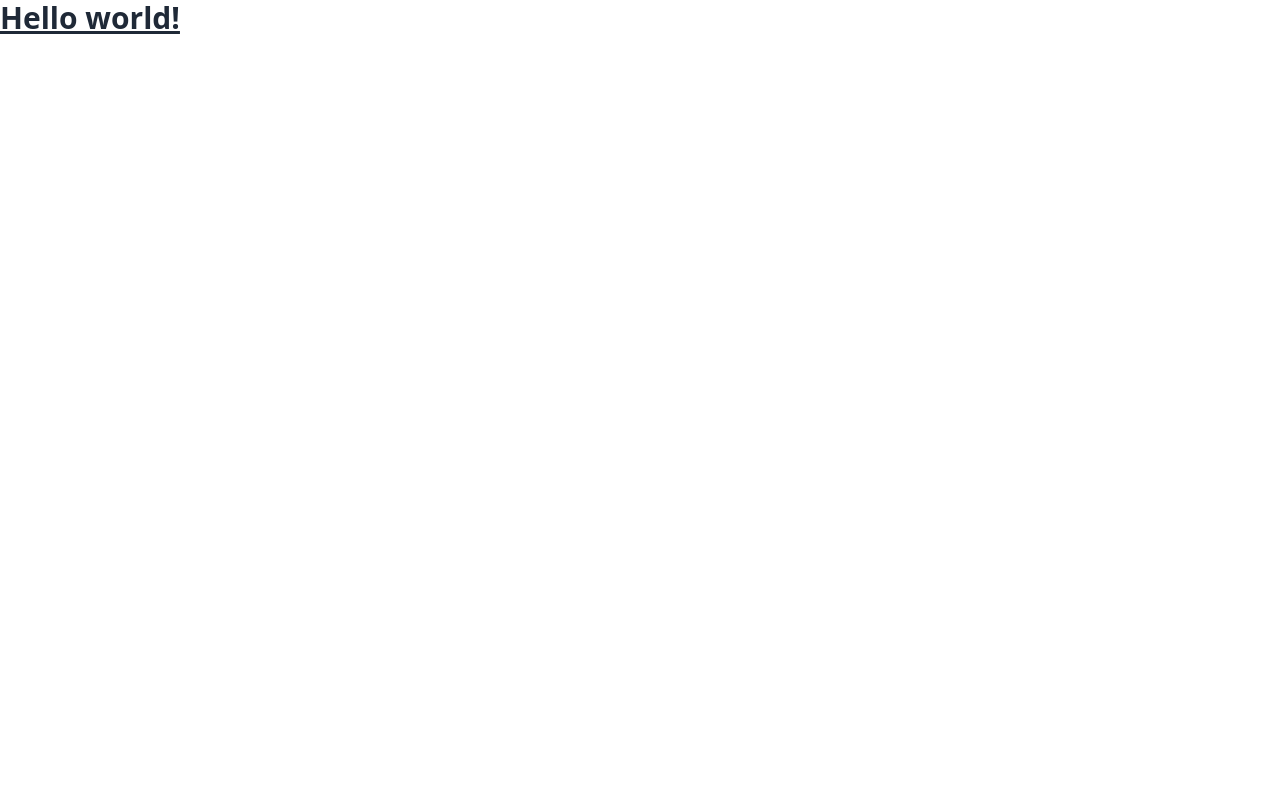
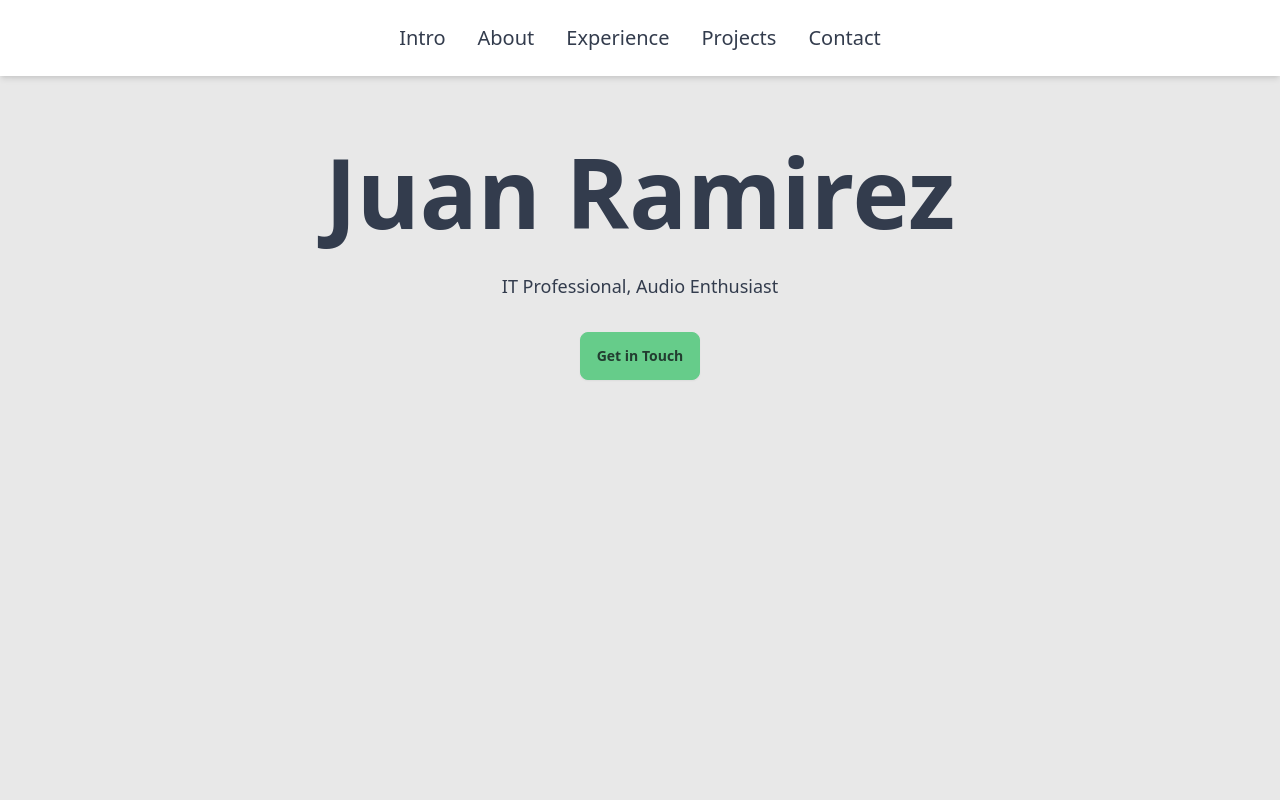
Before and after one commit to JRAM937/my-portfolio, an Angular app in the folder my-portfolio/: page / in a window 1280 px wide. Shown: the top 800 px of the page. Built offline with nearby package versions, Linux system fonts and the light colour scheme.

Commit message:
Theming + starting to build some sections

```diff
--- a/my-portfolio/src/app/app.component.html
+++ b/my-portfolio/src/app/app.component.html
@@ -1,3 +1,114 @@
-<h1 class="text-3xl font-bold underline">
-  Hello world!
-</h1>
+<!DOCTYPE html>
+<html lang="en">
+<head>
+    <meta charset="UTF-8">
+    <meta name="viewport" content="width=device-width, initial-scale=1.0">
+    <title>Juan Ramirez Portfolio</title>
+    <!-- DaisyUI (TailwindCSS) CDN -->
+    <link href="https://cdn.jsdelivr.net/npm/tailwindcss@2.2.19/dist/tailwind.min.css" rel="stylesheet">
+    <script src="https://cdn.jsdelivr.net/npm/tailwindcss@2.2.19/dist/tailwind.min.js"></script>
+    <script src="https://cdn.jsdelivr.net/npm/daisyui"></script>
+</head>
+<body class="bg-base-200">
+
+    <!-- Navbar -->
+    <nav class="navbar bg-base-100 shadow-md fixed w-full z-10 top-0">
+      <div class="flex justify-center w-full">
+          <ul class="menu menu-horizontal text-xl">
+              <li><a href="#intro">Intro</a></li>
+              <li><a href="#about">About</a></li>
+              <li><a href="#experience">Experience</a></li>
+              <li><a href="#projects">Projects</a></li>
+              <li><a href="#contact">Contact</a></li>
+          </ul>
+      </div>
+    </nav>
+
+    <!-- Intro -->
+    <section id="intro" class="min-h-dvh bg-base-200 pt-20">
+        <div class="container mx-auto text-center py-16">
+            <h1 class="text-8xl font-bold">Juan Ramirez</h1>
+            <p class="py-8 text-lg">IT Professional, Audio Enthusiast</p>
+            <a href="#contact" class="btn btn-primary">Get in Touch</a>
+        </div>
+    </section>
+
+    <!-- About -->
+    <section id="intro" class="min-h-fit bg-slate-900 pt-20">
+      <div class="container mx-auto py-16">
+        <h2 class="text-5xl text-center font-bold mb-8 text-white">Hi, I'm Juan!</h2>
+      </div>
+    </section>
+
+    <!-- Experience -->
+    <section id="experience" class="min-h-fit bg-base-200 pt-20">
+      <div class="container mx-auto py-16">
+        <h2 class="text-5xl text-center font-bold mb-8">Experience</h2>
+        <div class="grid grid-cols-1 lg:grid-cols-2">
+          <!-- Work Experience Col -->
+          <div>
+            <h2 class="text-2xl font-semibold mb-6">Work Experience</h2>
+            <div class="relative border-l border-gray-300">
+              <!-- Superior Court -->
+              <div class="mb-8 pl-8 relative">
+                <div class="absolute left-0 top-0 w-4 h-4 rounded-full bg-blue-500 -translate-x-2 -translate-y-2"></div>
+                <h3 class="text-xl font-bold">Superior Court of California, County of Monterey</h3>
+                <h2>User Support Technician I</h2>
+                <span class="text-gray-500">Nov 2022 - Present</span>
+                <p class="text-gray-700 mt-2">
+                  DESCRIPTION
+                </p>
+              </div>
+              <!-- KTG -->
+              <div class="mb-8 pl-8 relative">
+                <div class="absolute left-0 top-0 w-4 h-4 rounded-full bg-blue-500 -translate-x-2 -translate-y-2"></div>
+                <h3 class="text-xl font-bold">Kennedy Technoogy Group</h3>
+                <h2>Tech Support Specialist | DevOps Engineer</h2>
+                <span class="text-gray-500">Aug 2021 - Oct 2022</span>
+                <p class="text-gray-700 mt-2">
+                  DESCRIPTION
+                </p>
+              </div>
+            </div>
+          </div>
+
+          <!-- Education Col -->
+          <div>
+            <h2 class="text-2xl font-semibold mb-6">Education</h2>
+            <div class="relative border-l border-gray-300">
+              <!-- CSUMB -->
+              <div class="mb-8 pl-8 relative">
+                <div class="absolute left-0 top-0 w-4 h-4 rounded-full bg-green-500 -translate-x-2 -translate-y-2"></div>
+                <h3 class="text-xl font-bold">California State University Monterey Bay</h3>
+                <h2>Bachelor's in Computer Science</h2>
+                <span class="text-gray-500 italic">Aug 2018 - May 2022</span>
+                <p class="text-gray-700 mt-2">
+                  DESCRIPTION
+                </p>
+              </div>
+            </div>
+          </div>
+        </div>
+      </div>
+    </section>
+
+    <!-- Footer -->
+    <footer class="footer p-4 bg-neutral text-neutral-content text-center">
+        <div class="container mx-auto">
+            <p>&copy; 2024 Juan Ramirez</p>
+        </div>
+    </footer>
+
+    <!-- Smooth scrolling for anchor links -->
+    <script>
+        document.querySelectorAll('a[href^="#"]').forEach(anchor => {
+            anchor.addEventListener('click', function (e) {
+                e.preventDefault();
+                document.querySelector(this.getAttribute('href')).scrollIntoView({
+                    behavior: 'smooth'
+                });
+            });
+        });
+    </script>
+</body>
+</html>
--- a/my-portfolio/src/index.html
+++ b/my-portfolio/src/index.html
@@ -1,8 +1,8 @@
 <!doctype html>
-<html lang="en">
+<html lang="en" data-theme="emerald">
 <head>
   <meta charset="utf-8">
-  <title>MyPortfolio</title>
+  <title>Juan Ramirez Portfolio</title>
   <base href="/">
   <meta name="viewport" content="width=device-width, initial-scale=1">
   <link rel="icon" type="image/x-icon" href="favicon.ico">
--- a/my-portfolio/tailwind.config.js
+++ b/my-portfolio/tailwind.config.js
@@ -6,7 +6,41 @@ module.exports = {
   theme: {
     extend: {},
   },
-  plugins: [
-    require('daisyui'),
-  ],
+  plugins: [require('daisyui'),],
+  daisyui: {
+    themes: [
+      "light",
+      "dark",
+      "cupcake",
+      "bumblebee",
+      "emerald",
+      "corporate",
+      "synthwave",
+      "retro",
+      "cyberpunk",
+      "valentine",
+      "halloween",
+      "garden",
+      "forest",
+      "aqua",
+      "lofi",
+      "pastel",
+      "fantasy",
+      "wireframe",
+      "black",
+      "luxury",
+      "dracula",
+      "cmyk",
+      "autumn",
+      "business",
+      "acid",
+      "lemonade",
+      "night",
+      "coffee",
+      "winter",
+      "dim",
+      "nord",
+      "sunset",
+    ],
+  },
 }
```
